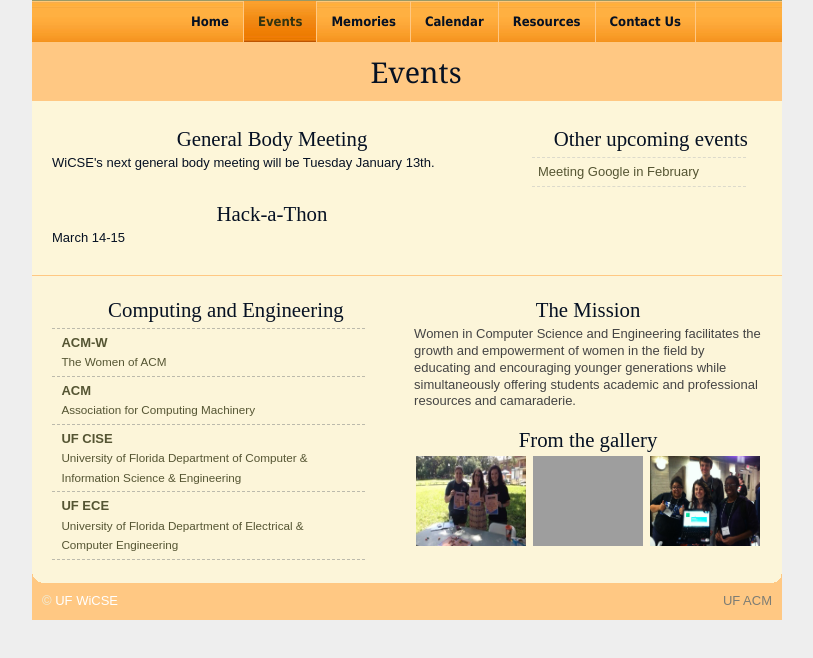
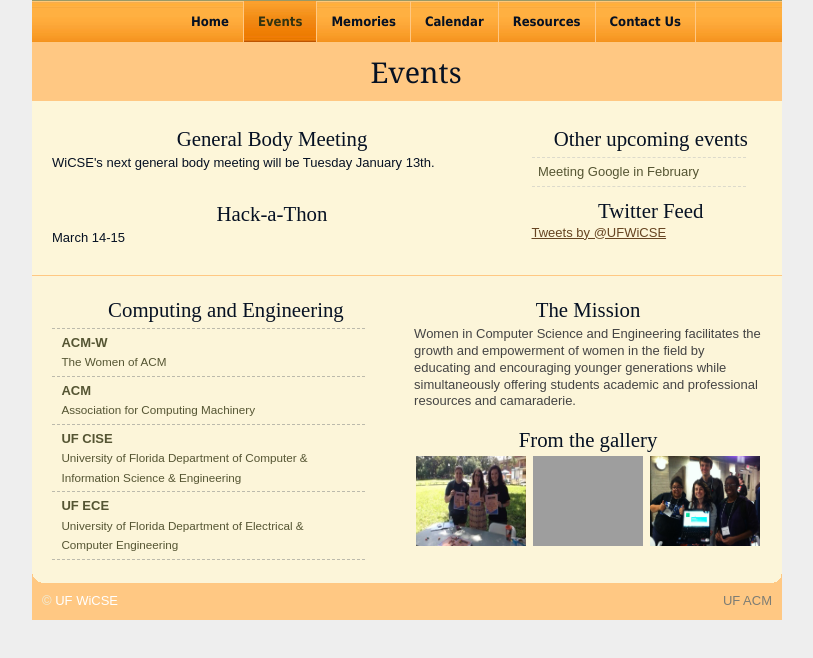
Before and after one commit to sloangrif/UF.WiCSE, a plain HTML site: page events.html in a window 1280 px wide. Shown: the whole page, without its empty margins (233-1046 px from the left). Drawn offline with Linux system fonts and the light colour scheme; grey boxes are pictures that could not be loaded; files whose address does not match are found by name.

Commit message:
Added Twitter Feed

```diff
--- a/events.html
+++ b/events.html
@@ -81,6 +81,9 @@
 					<li><a href="#">Meeting Google in February</a></li>
 				</ul>
 
+				<h2>Twitter Feed</h2>
+				<a class="twitter-timeline" href="https://twitter.com/UFWiCSE" data-widget-id="559504945536589826">Tweets by @UFWiCSE</a>
+<script>!function(d,s,id){var js,fjs=d.getElementsByTagName(s)[0],p=/^http:/.test(d.location)?'http':'https';if(!d.getElementById(id)){js=d.createElement(s);js.id=id;js.src=p+"://platform.twitter.com/widgets.js";fjs.parentNode.insertBefore(js,fjs);}}(document,"script","twitter-wjs");</script>
 				<!-- <h2>In other news</h2>
 
 				<ul class="block">
```
